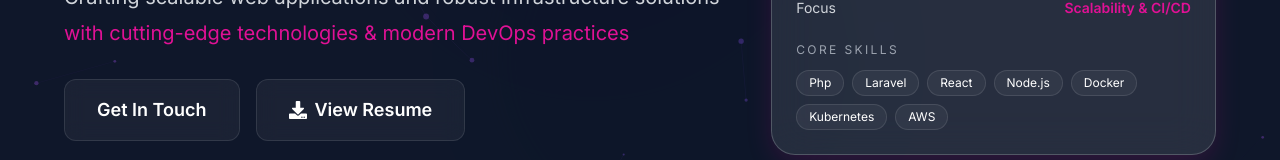
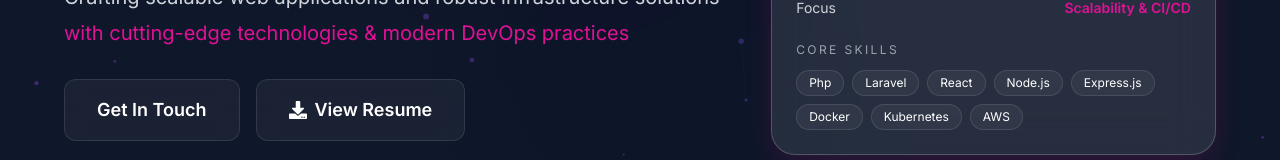
Before and after one commit to manojthakurkkr/portfolio, a Next.js app: page / in a window 1280 px wide. Shown: the part 462-622 px from the top of the page. Built offline with nearby package versions, Linux system fonts and the light colour scheme.

Commit message:
add technology

```diff
--- a/components/Hero.tsx
+++ b/components/Hero.tsx
@@ -1,17 +1,23 @@
-'use client'
+"use client";
 
-import { useEffect, useState } from 'react'
-import { FaGithub, FaLinkedin, FaEnvelope, FaDownload, FaArrowDown } from 'react-icons/fa'
-import { motion } from 'framer-motion'
-import Particles from './Particles'
-import { Scada } from 'next/font/google'
+import { useEffect, useState } from "react";
+import {
+  FaGithub,
+  FaLinkedin,
+  FaEnvelope,
+  FaDownload,
+  FaArrowDown,
+} from "react-icons/fa";
+import { motion } from "framer-motion";
+import Particles from "./Particles";
+import { Scada } from "next/font/google";
 
 export default function Hero() {
-  const [mounted, setMounted] = useState(false)
+  const [mounted, setMounted] = useState(false);
 
   useEffect(() => {
-    setMounted(true)
-  }, [])
+    setMounted(true);
+  }, []);
 
   const containerVariants = {
     hidden: { opacity: 0 },
@@ -22,7 +28,7 @@ export default function Hero() {
         delayChildren: 0.3,
       },
     },
-  }
+  };
 
   const itemVariants = {
     hidden: { opacity: 0, y: 30 },
@@ -34,7 +40,7 @@ export default function Hero() {
         ease: [0.6, -0.05, 0.01, 0.99],
       },
     },
-  }
+  };
 
   return (
     <section
@@ -55,7 +61,7 @@ export default function Hero() {
           transition={{
             duration: 20,
             repeat: Infinity,
-            ease: 'easeInOut',
+            ease: "easeInOut",
           }}
         />
         <motion.div
@@ -68,7 +74,7 @@ export default function Hero() {
           transition={{
             duration: 25,
             repeat: Infinity,
-            ease: 'easeInOut',
+            ease: "easeInOut",
           }}
         />
       </div>
@@ -77,7 +83,7 @@ export default function Hero() {
         className="relative max-w-6xl mx-auto z-10 w-full"
         variants={containerVariants}
         initial="hidden"
-        animate={mounted ? 'visible' : 'hidden'}
+        animate={mounted ? "visible" : "hidden"}
       >
         <div className="grid lg:grid-cols-[minmax(0,1.5fr)_minmax(0,1fr)] gap-10 items-center">
           {/* LEFT: text / intro */}
@@ -95,7 +101,7 @@ export default function Hero() {
               variants={itemVariants}
               className="text-5xl md:text-6xl lg:text-7xl font-extrabold leading-tight"
             >
-              <span >Full Stack Developer</span>
+              <span>Full Stack Developer</span>
               <span className="block md:inline md:ml-3 text-3xl md:text-4xl lg:text-5xl mt-2 md:mt-0 text-[rgb(224,17,149)]">
                 & DevOps Engineer
               </span>
@@ -105,7 +111,8 @@ export default function Hero() {
               variants={itemVariants}
               className="text-lg md:text-xl text-gray-300 max-w-2xl leading-relaxed mx-auto lg:mx-0"
             >
-              Crafting scalable web applications and robust infrastructure solutions
+              Crafting scalable web applications and robust infrastructure
+              solutions
               <span className="block mt-2 text-[rgb(224,17,149)]">
                 with cutting-edge technologies & modern DevOps practices
               </span>
@@ -117,10 +124,13 @@ export default function Hero() {
             >
               <motion.a
                 href="#contact"
-                whileHover={{ scale: 1.05, boxShadow: '0 0 30px rgb(224,17,149)' }}
+                whileHover={{
+                  scale: 1.05,
+                  boxShadow: "0 0 30px rgb(224,17,149)",
+                }}
                 whileTap={{ scale: 0.95 }}
                 className="inline-flex items-center px-8 py-4 glass text-white border-2 border-primary-500/50 rounded-xl font-semibold text-lg transition-all hover-glow"
-               >
+              >
                 <span className="relative z-10">Get In Touch</span>
                 <motion.div
                   className="absolute inset-0 from-accent-500 to-primary-500 opacity-0 group-hover:opacity-100 transition-opacity"
@@ -143,17 +153,29 @@ export default function Hero() {
               className="flex justify-center lg:justify-start space-x-6 pt-4"
             >
               {[
-                { icon: FaGithub, href: 'https://github.com', label: 'GitHub' },
-                { icon: FaLinkedin, href: 'https://linkedin.com', label: 'LinkedIn' },
-            { icon: FaEnvelope, href: 'mailto:manojthakurkkr@gmail.com', label: 'Email' },
+                { icon: FaGithub, href: "https://github.com", label: "GitHub" },
+                {
+                  icon: FaLinkedin,
+                  href: "https://linkedin.com",
+                  label: "LinkedIn",
+                },
+                {
+                  icon: FaEnvelope,
+                  href: "mailto:manojthakurkkr@gmail.com",
+                  label: "Email",
+                },
               ].map((social, index) => {
-                const Icon = social.icon
+                const Icon = social.icon;
                 return (
                   <motion.a
                     key={social.label}
                     href={social.href}
-                    target={social.label !== 'Email' ? '_blank' : undefined}
-                    rel={social.label !== 'Email' ? 'noopener noreferrer' : undefined}
+                    target={social.label !== "Email" ? "_blank" : undefined}
+                    rel={
+                      social.label !== "Email"
+                        ? "noopener noreferrer"
+                        : undefined
+                    }
                     initial={{ opacity: 0, scale: 0 }}
                     animate={{ opacity: 1, scale: 1 }}
                     transition={{ delay: 1 + index * 0.1 }}
@@ -164,16 +186,13 @@ export default function Hero() {
                   >
                     <Icon size={20} />
                   </motion.a>
-                )
+                );
               })}
             </motion.div>
           </div>
 
           {/* RIGHT: highlight card / stats so the side isn't empty */}
-          <motion.div
-            variants={itemVariants}
-            className="hidden lg:block"
-          >
+          <motion.div variants={itemVariants} className="hidden lg:block">
             <motion.div
               whileHover={{ y: -8, scale: 1.02 }}
               className="glass-strong rounded-3xl p-6 backdrop-blur-xl border border-white/10 shadow-2xl shadow-[0_10px_30px_-5px_rgba(224,17,149,0.2)]"
@@ -187,15 +206,21 @@ export default function Hero() {
               <div className="space-y-4 text-sm text-gray-300">
                 <div className="flex justify-between">
                   <span>Experience</span>
-                  <span className="font-semibold text-primary-300 text-color">9+ Years</span>
+                  <span className="font-semibold text-primary-300 text-color">
+                    9+ Years
+                  </span>
                 </div>
                 <div className="flex justify-between">
                   <span>Primary Stack</span>
-                  <span className="font-semibold text-primary-300 text-color">Php · React · Node · AWS</span>
+                  <span className="font-semibold text-primary-300 text-color">
+                    Php · React · Node · AWS
+                  </span>
                 </div>
                 <div className="flex justify-between">
                   <span>Focus</span>
-                  <span className="font-semibold text-primary-300 text-color">Scalability & CI/CD</span>
+                  <span className="font-semibold text-primary-300 text-color">
+                    Scalability & CI/CD
+                  </span>
                 </div>
               </div>
 
@@ -204,7 +229,16 @@ export default function Hero() {
                   Core Skills
                 </p>
                 <div className="flex flex-wrap gap-2 ">
-                  {['Php','Laravel','React', 'Node.js', 'Docker', 'Kubernetes', 'AWS'].map((tag) => (
+                  {[
+                    "Php",
+                    "Laravel",
+                    "React",
+                    "Node.js",
+                    "Express.js",
+                    "Docker",
+                    "Kubernetes",
+                    "AWS",
+                  ].map((tag) => (
                     <span
                       key={tag}
                       className="px-3 py-1 rounded-full text-xs bg-white/5 border border-white/10 text-white-600"
@@ -217,7 +251,7 @@ export default function Hero() {
             </motion.div>
           </motion.div>
         </div>
-{/*
+        {/*
         <div className="mt-10 flex justify-center lg:justify-start">
           <a href="#about" className="text-gray-400 hover:text-primary-400 transition-colors flex items-center space-x-2">
             <FaArrowDown size={20} className="animate-bounce" />
@@ -226,5 +260,5 @@ export default function Hero() {
         </div> */}
       </motion.div>
     </section>
-  )
+  );
 }
```
Also changed, not shown: 1 other file (tests, documents, lock files or other folders).
